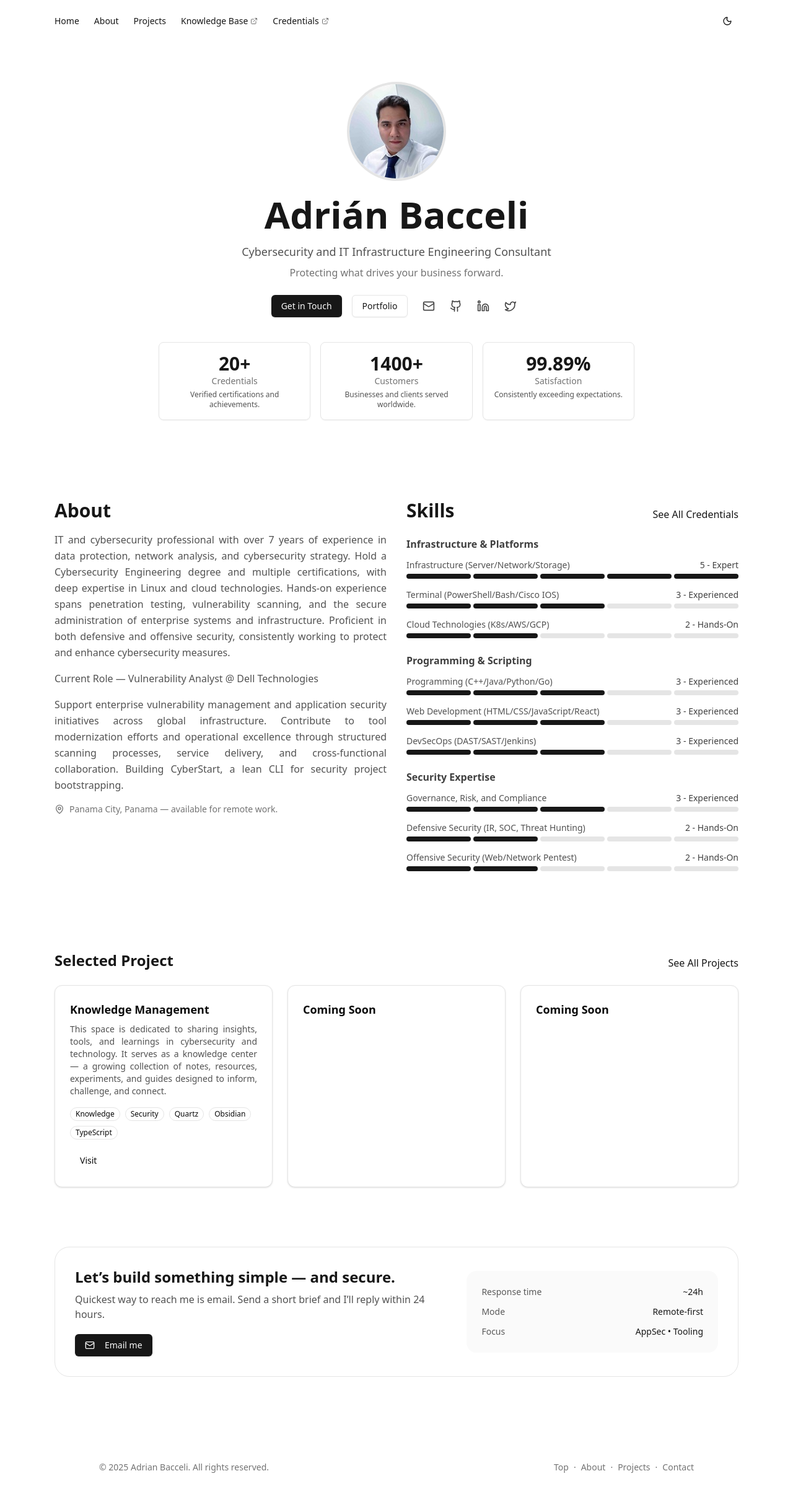
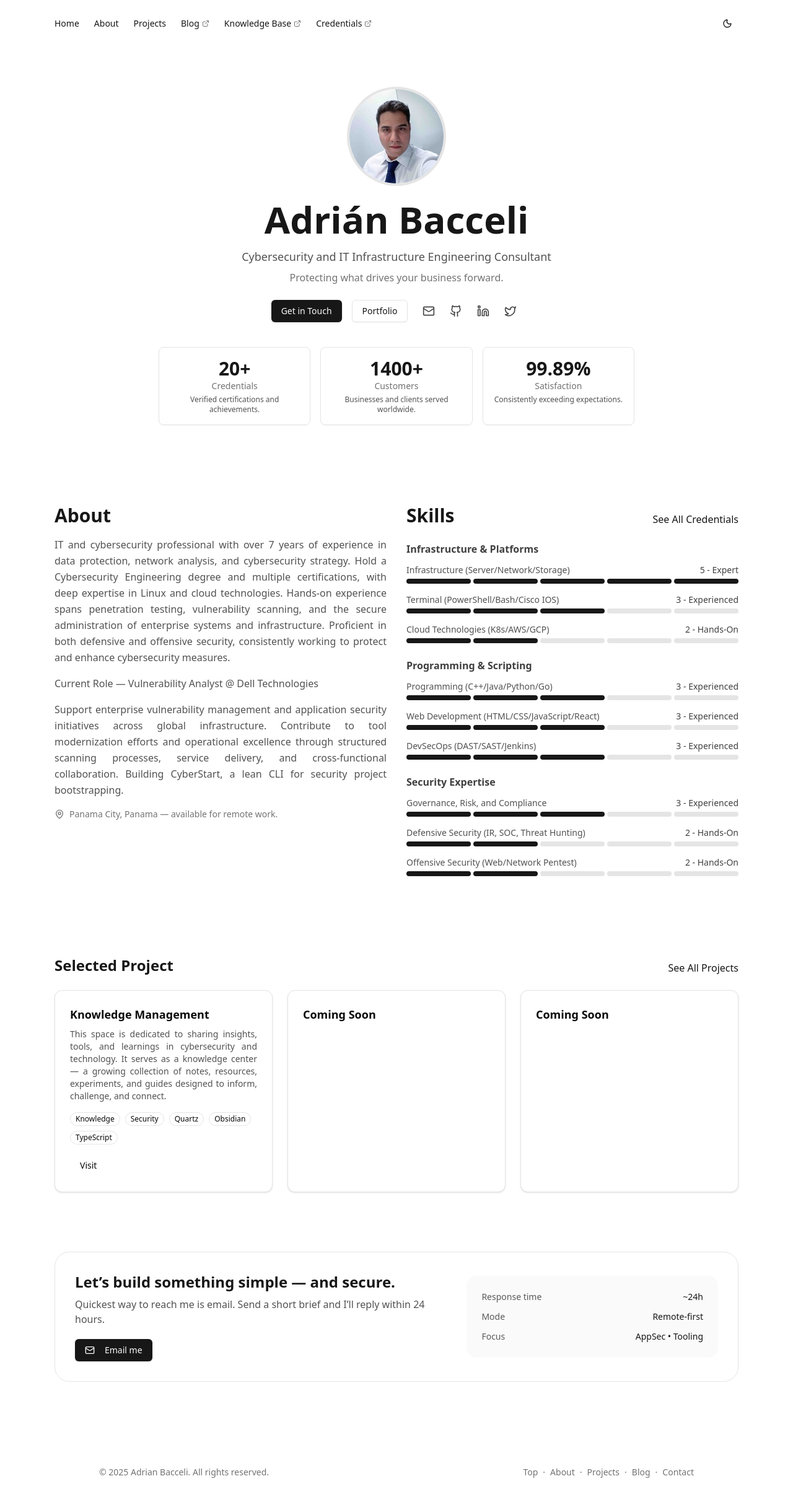
Before and after one commit to adrianbacceli/adrianbacceli.github.io, a React (Vite) app: page / in a window 1280 px wide. Shown: the whole page at 62% size. Built offline with nearby package versions, Linux system fonts and the light colour scheme.

Commit message:
Added blog page

```diff
--- a/src/PersonalLanding.tsx
+++ b/src/PersonalLanding.tsx
@@ -327,6 +327,8 @@ export default function PersonalLanding() {
             <span>·</span>
             <UnderlineLink href="#projects">Projects</UnderlineLink>
             <span>·</span>
+            <UnderlineLink href="https://blog.adrianbacceli.com">Blog</UnderlineLink>
+            <span>·</span>
             <UnderlineLink href="#contact">Contact</UnderlineLink>
           </div>
         </div>
--- a/src/components/navbar.tsx
+++ b/src/components/navbar.tsx
@@ -118,6 +118,15 @@ export default function Navbar({ onToggleTheme, theme }: Props) {
               Projects
             </a>
             <a
+            className="py-3 flex items-center gap-1 transition-all duration-300 hover:shadow-[0_4px_6px_-4px_rgba(0,0,0,.3)] dark:hover:shadow-[0_4px_6px_-4px_rgba(255,255,255,.3)] focus-visible:outline-none focus-visible:ring-2 focus-visible:ring-neutral-400 dark:focus-visible:ring-neutral-600 rounded"
+            href="https://blog.adrianbacceli.com"
+            target="_blank"
+            rel="noreferrer"
+            onClick={navClick}
+            >
+              Blog <ExternalLink className="h-3 w-3 opacity-60" />
+            </a>
+            <a
               href="https://kb.adrianbacceli.com"
               target="_blank"
               rel="noreferrer"
@@ -213,6 +222,15 @@ export default function Navbar({ onToggleTheme, theme }: Props) {
           </a>
           <a
             className="py-3 flex items-center gap-1 transition-all duration-300 hover:shadow-[0_4px_6px_-4px_rgba(0,0,0,.3)] dark:hover:shadow-[0_4px_6px_-4px_rgba(255,255,255,.3)] focus-visible:outline-none focus-visible:ring-2 focus-visible:ring-neutral-400 dark:focus-visible:ring-neutral-600 rounded"
+            href="https://blog.adrianbacceli.com"
+            target="_blank"
+            rel="noreferrer"
+            onClick={navClick}
+          >
+            Blog <ExternalLink className="h-3 w-3 opacity-60" />
+          </a>
+          <a
+            className="py-3 flex items-center gap-1 transition-all duration-300 hover:shadow-[0_4px_6px_-4px_rgba(0,0,0,.3)] dark:hover:shadow-[0_4px_6px_-4px_rgba(255,255,255,.3)] focus-visible:outline-none focus-visible:ring-2 focus-visible:ring-neutral-400 dark:focus-visible:ring-neutral-600 rounded"
             href="https://kb.adrianbacceli.com"
             target="_blank"
             rel="noreferrer"
```
Also changed, not shown: 4 other files (tests, documents, lock files or other folders).
